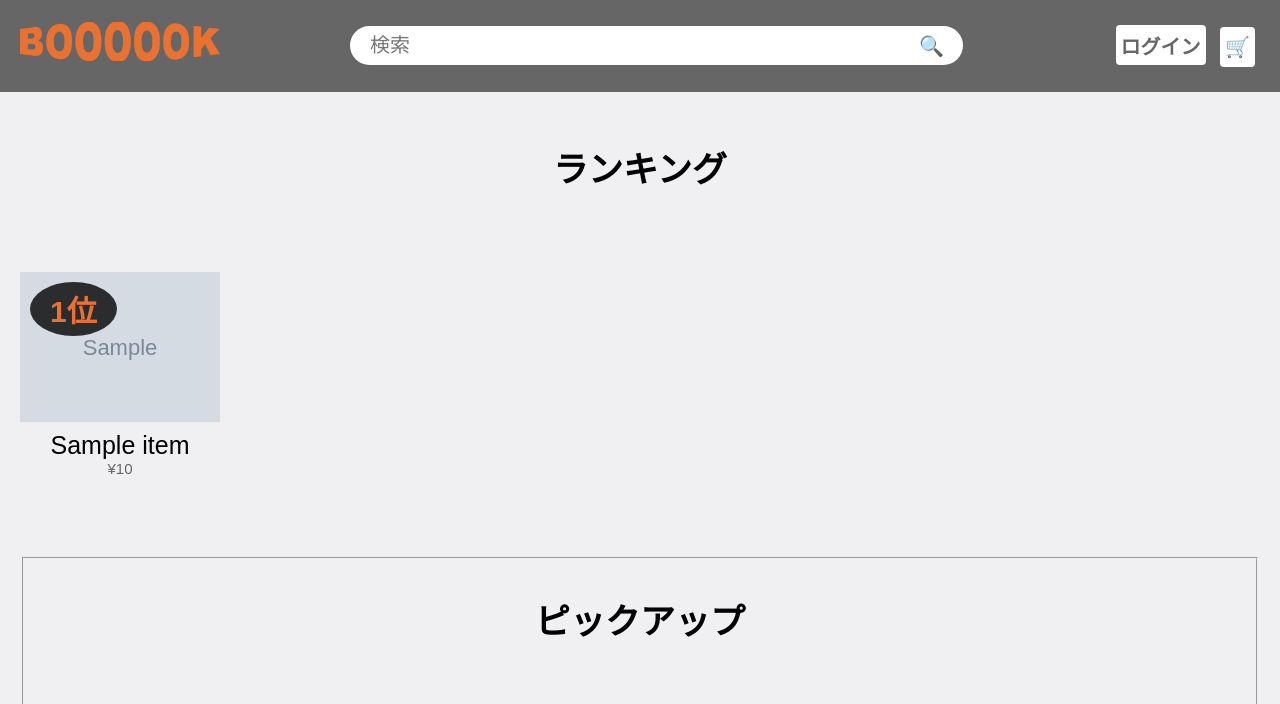
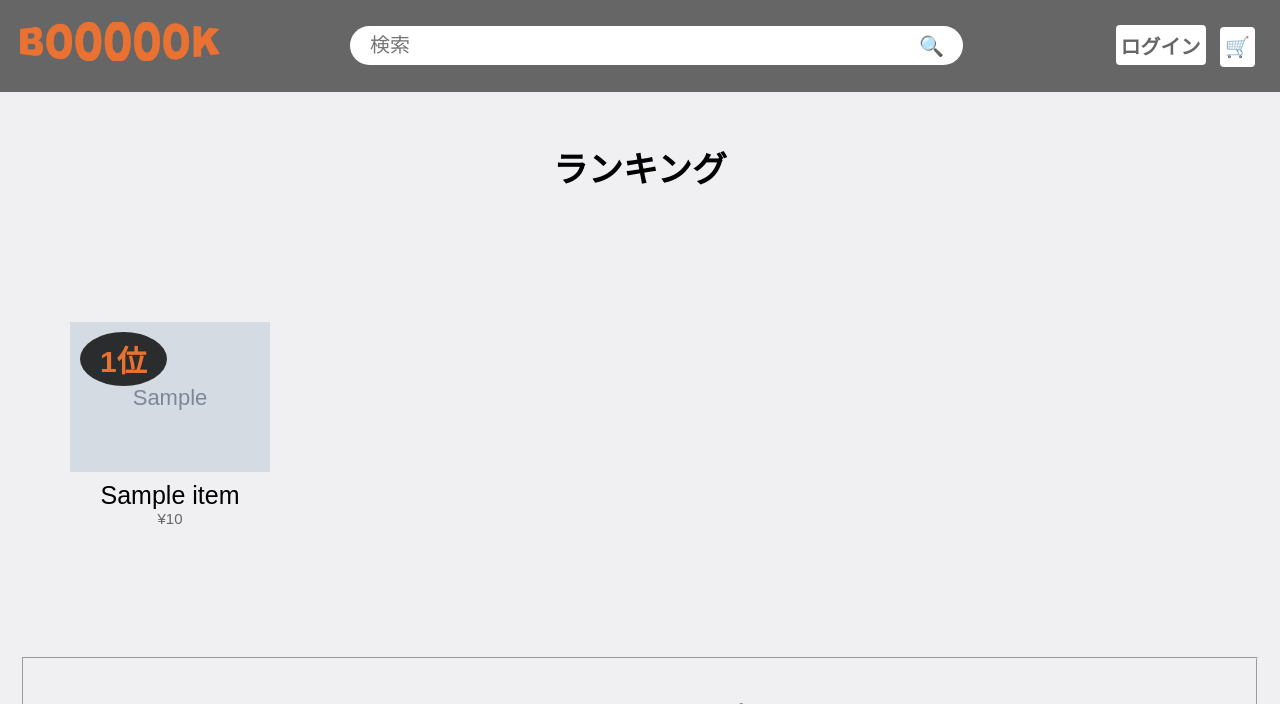
Before and after one commit to aso-tomoya/BOOOOOK, a PHP site: page / in a window 1280 px wide. Shown: the top 704 px of the page. Run offline with PHP 8.4, Linux system fonts and the light colour scheme; tables that the repository leaves empty or names only in its code hold one stand-in row (values such as "Sample post"); grey boxes marked "Sample" are stand-in pictures; grey boxes are pictures that could not be loaded.

Commit message:
ランキング修正途中

```diff
--- a/css/style.css
+++ b/css/style.css
@@ -91,7 +91,10 @@ header .link {
 
 .item-list {
     display: flex;
+    align-items: flex-end;
+    overflow-x: auto; /* 横スクロールを可能に */
     gap: 60px;
+    padding: 50px;
 }
 
 .item {
@@ -107,11 +110,11 @@ header .link {
 }
 
 .item img {
-    width: 150px;
+    width: 180px;
     background-color: #cccccc;
 }
 
-.item img:nth-child(-n+3) {
+.item .img-top-3 {
     width: 200px;
 }
 
@@ -136,10 +139,3 @@ header .link {
     border-radius: 50%;
     font-weight: bold;
 }
-
-/* レスポンシブ対応 */
-@media (max-width: 768px) {
-    .item-list {
-        flex-wrap: wrap;
-    }
-}
--- a/user/index.php
+++ b/user/index.php
@@ -23,6 +23,7 @@ session_start();
 <div class="container">
     <div class="ranking">
         <h2>ランキング</h2>
+
         <div class="item-list">
 
             <!-- <div class="item">
@@ -42,9 +43,11 @@ session_start();
                 $itemPrice = number_format($item['item_price']);  // 価格をカンマ区切りに
                 $itemImg = htmlspecialchars($item['item_img'], ENT_QUOTES, 'UTF-8');
 
+                $imgClass = $rank <= 3 ? 'img-top-3' : 'img';
+
                 echo '<div class="item">';
                 echo '<div class="rank">' . $rank . '位</div>';  // 順位表示
-                echo '<img src="../img/' . $itemImg . '" alt="' . $itemName . '">';  // 商品画像
+                echo '<img src="../img/'.$itemImg.'" alt="'.$itemName.'" class="'.$imgClass.'">';  // 商品画像
                 echo '<div class="title">' . $itemName . '</div>';  // 商品名
                 echo '<div class="price">¥' . $itemPrice . '</div>';  // 価格
                 echo '</div>';
@@ -65,11 +68,7 @@ session_start();
             <h2>ピックアップ</h2>
             <div class="item-list">
 
-                <div class="item">
-                    <img src="#" alt="商品画像">
-                    <div class="title">タイトル</div>
-                    <div class="price">¥0000</div>
-                </div>
+
 
             </div>
         </div>
```
